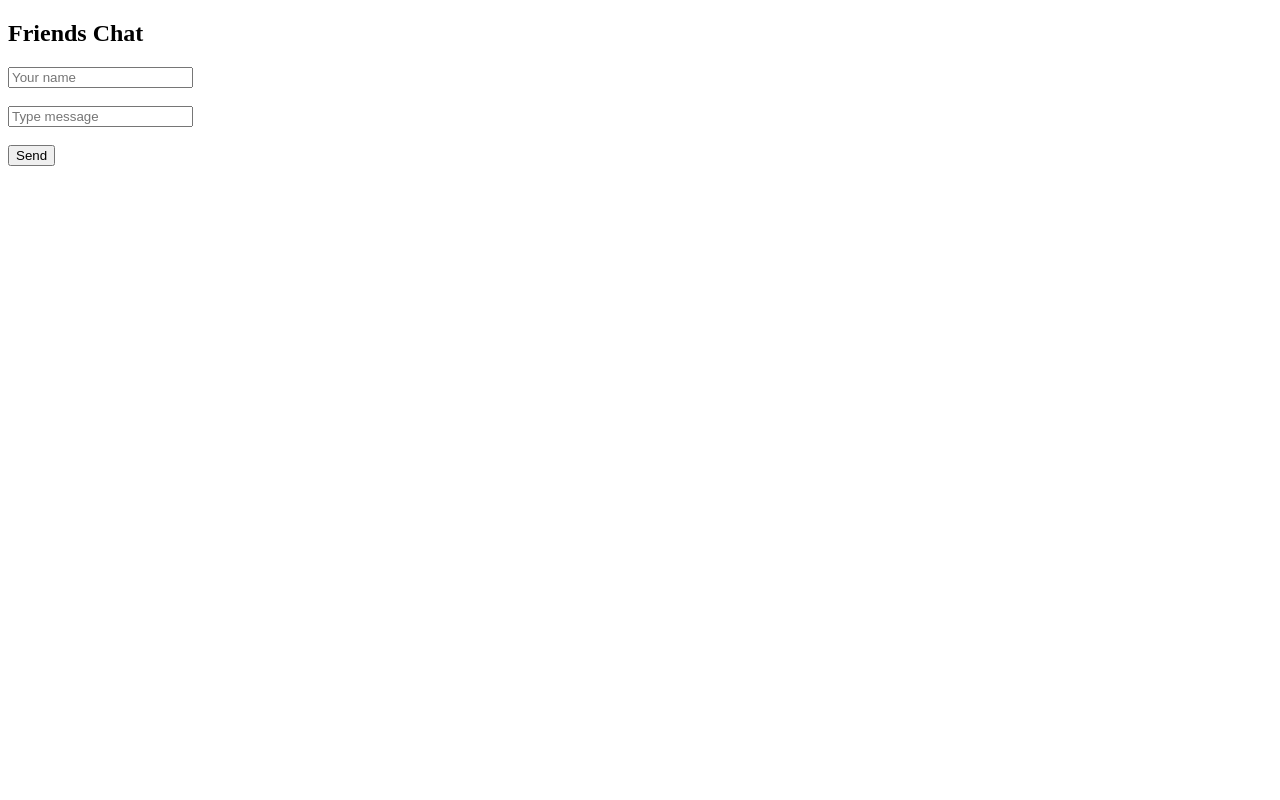
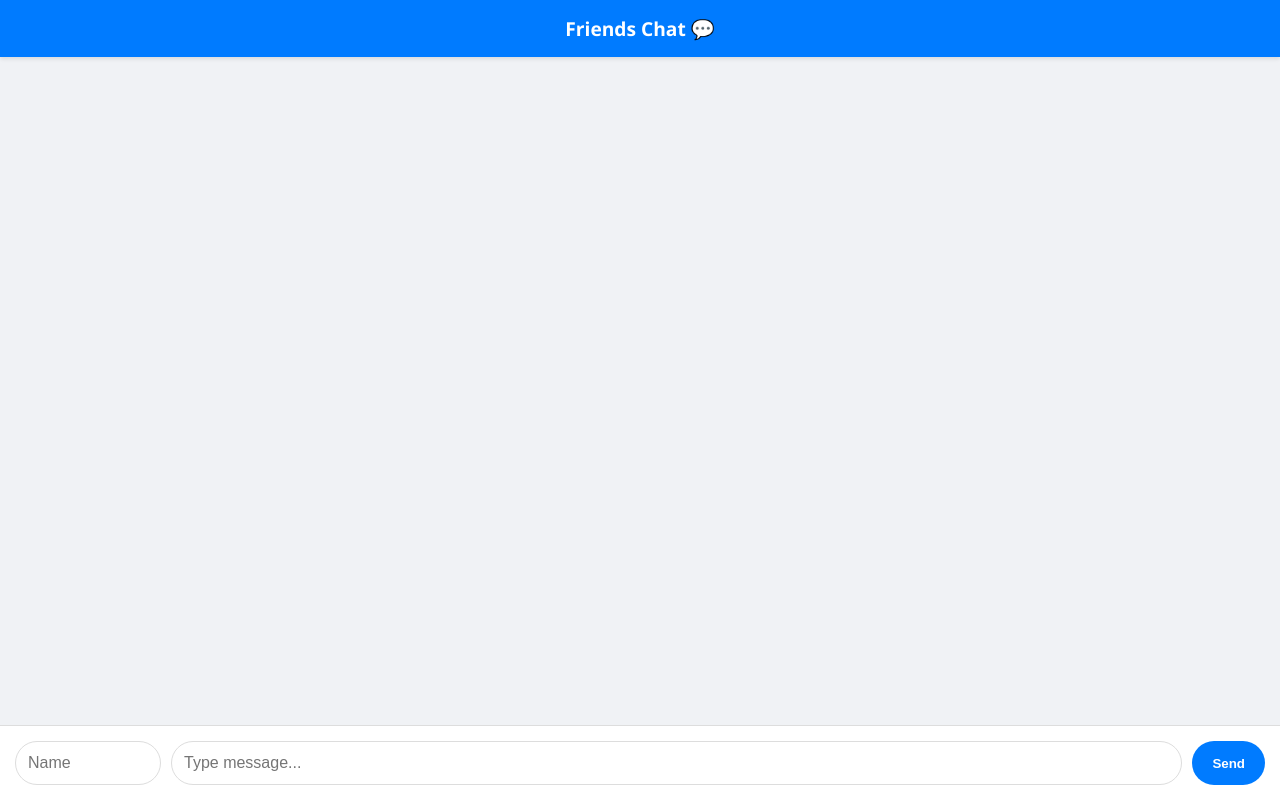
Before and after one commit to Harshwarrior7/friends-chat, a website: page public/index.html in a window 1280 px wide. Drawn offline with nearby package versions, Linux system fonts and the light colour scheme; no server answers.

Commit message:
Update index.html

```diff
--- a/public/index.html
+++ b/public/index.html
@@ -3,31 +3,160 @@
 <head>
   <title>Friends Chat 💬</title>
   <script src="/socket.io/socket.io.js"></script>
+  <style>
+    /* 1. Global Styles */
+    body {
+      font-family: 'Segoe UI', Roboto, Helvetica, Arial, sans-serif;
+      background-color: #f0f2f5;
+      margin: 0;
+      display: flex;
+      flex-direction: column;
+      height: 100vh;
+    }
+
+    h2 {
+      background: #007bff;
+      color: white;
+      margin: 0;
+      padding: 15px;
+      text-align: center;
+      font-size: 1.2rem;
+      box-shadow: 0 2px 4px rgba(0,0,0,0.1);
+    }
+
+    /* 2. Chat Area */
+    #messages {
+      flex: 1;
+      overflow-y: auto;
+      padding: 20px;
+      display: flex;
+      flex-direction: column;
+      gap: 12px;
+    }
+
+    /* 3. Modern Rounded Bubbles */
+    .bubble {
+      background: white;
+      padding: 10px 15px;
+      border-radius: 18px;
+      border-bottom-left-radius: 2px; /* Makes it look like a speech bubble */
+      max-width: 75%;
+      width: fit-content;
+      box-shadow: 0 1px 2px rgba(0,0,0,0.1);
+      animation: slideIn 0.3s ease-out;
+    }
+
+    .username-label {
+      font-weight: bold;
+      font-size: 0.75rem;
+      color: #007bff;
+      display: block;
+      margin-bottom: 2px;
+    }
+
+    .text-content {
+      color: #333;
+      word-wrap: break-word;
+    }
+
+    /* 4. Input Area at Bottom */
+    .input-container {
+      background: white;
+      padding: 15px;
+      display: flex;
+      flex-direction: column;
+      gap: 10px;
+      border-top: 1px solid #ddd;
+    }
+
+    .row {
+      display: flex;
+      gap: 10px;
+    }
+
+    input {
+      padding: 12px;
+      border: 1px solid #ddd;
+      border-radius: 25px;
+      outline: none;
+      font-size: 1rem;
+    }
+
+    #username { width: 120px; }
+    #message { flex: 1; }
+
+    button {
+      background: #007bff;
+      color: white;
+      border: none;
+      padding: 10px 20px;
+      border-radius: 25px;
+      font-weight: bold;
+      cursor: pointer;
+      transition: background 0.2s;
+    }
+
+    button:hover { background: #0056b3; }
+
+    /* 5. Smooth Animation */
+    @keyframes slideIn {
+      from { opacity: 0; transform: translateY(15px); }
+      to { opacity: 1; transform: translateY(0); }
+    }
+  </style>
 </head>
 <body>
 
-<h2>Friends Chat</h2>
-
-<input id="username" placeholder="Your name"><br><br>
-<input id="message" placeholder="Type message"><br><br>
-<button onclick="sendMessage()">Send</button>
+<h2>Friends Chat 💬</h2>
 
 <div id="messages"></div>
+
+<div class="input-container">
+  <div class="row">
+    <input id="username" placeholder="Name">
+    <input id="message" placeholder="Type message..." onkeypress="handleKey(event)">
+    <button onclick="sendMessage()">Send</button>
+  </div>
+</div>
 
 <script>
   const socket = io();
 
+  // Allow pressing "Enter" to send
+  function handleKey(e) {
+    if (e.key === 'Enter') sendMessage();
+  }
+
   function sendMessage() {
-    const name = document.getElementById("username").value;
-    const msg = document.getElementById("message").value;
-    socket.emit("chat message", name + ": " + msg);
-    document.getElementById("message").value = "";
+    const nameInput = document.getElementById("username");
+    const msgInput = document.getElementById("message");
+
+    if (nameInput.value.trim() && msgInput.value.trim()) {
+      socket.emit("chat message", nameInput.value + ": " + msgInput.value);
+      msgInput.value = "";
+    }
   }
 
   socket.on("chat message", function(msg) {
+    const container = document.getElementById("messages");
+
+    // Split the message string into name and text
+    const splitIndex = msg.indexOf(": ");
+    const name = msg.substring(0, splitIndex);
+    const text = msg.substring(splitIndex + 2);
+
+    // Create the bubble structure
     const div = document.createElement("div");
-    div.innerText = msg;
-    document.getElementById("messages").appendChild(div);
+    div.className = "bubble";
+    div.innerHTML = `
+      <span class="username-label">${name}</span>
+      <span class="text-content">${text}</span>
+    `;
+
+    container.appendChild(div);
+
+    // Auto-scroll to bottom
+    container.scrollTop = container.scrollHeight;
   });
 </script>
 
```
